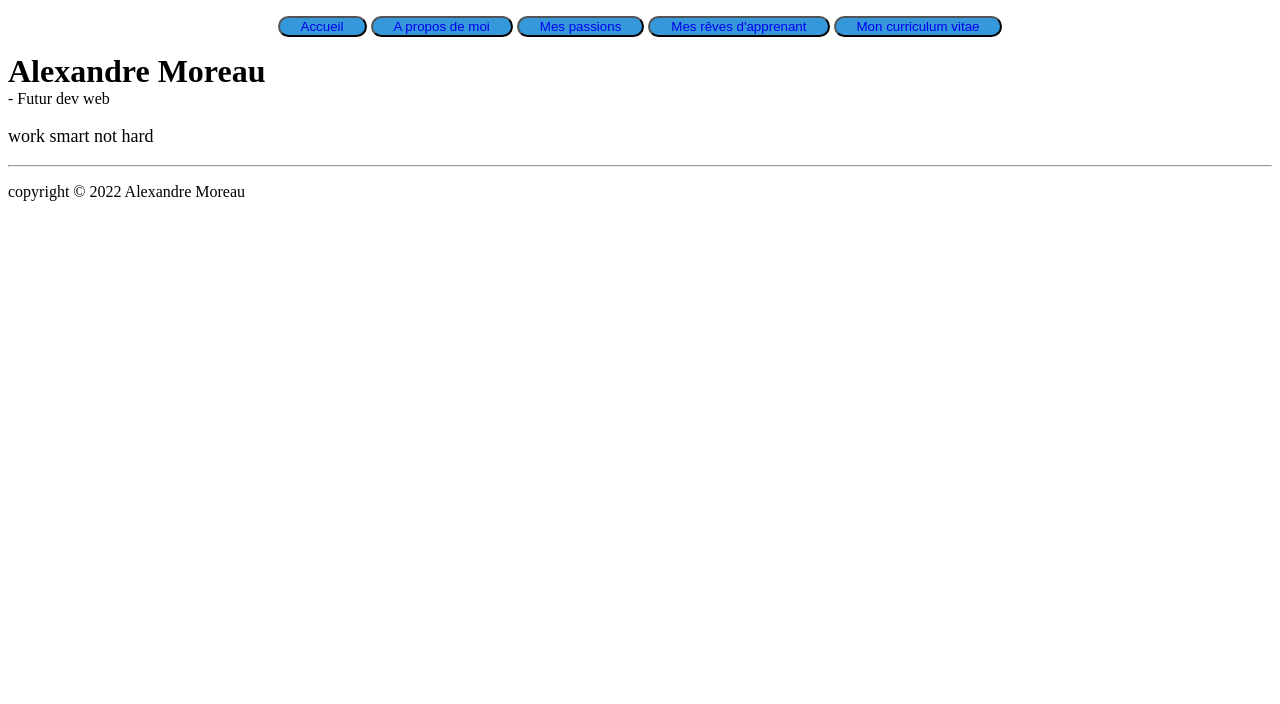
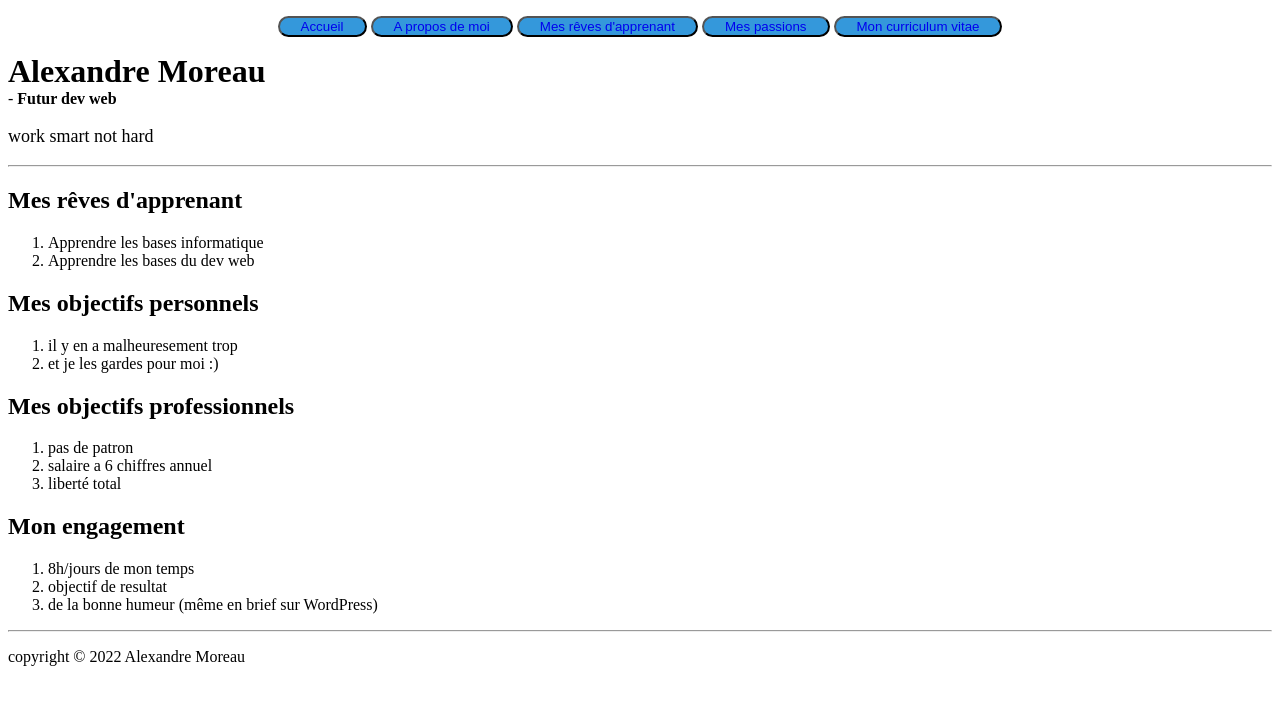
Before and after one commit to Incroyable-Dev-PHP/alexm-presentation, a plain HTML site: page my-dreams.html in a window 1280 px wide. Drawn offline with Linux system fonts and the light colour scheme.

Commit message:
mardi 1/11/22

```diff
--- a/css/style.css
+++ b/css/style.css
@@ -32,3 +32,7 @@ nav ul li {
     list-style: none;
     display: inline;
 }
+
+section a {
+    text-decoration: none;
+}
--- a/my-dreams.html
+++ b/my-dreams.html
@@ -6,6 +6,7 @@
     <meta http-equiv="X-UA-Compatible" content="IE=edge">
     <meta http-equiv="refresh" content="10">
     <meta name="viewport" content="width=device-width, initial-scale=1.0">
+    <meta rel="shortcut icon" href="./img/escalade.webp">
     <title>Mes rêves d'apprenant</title>
     <link rel="stylesheet" href="./css/style.css">
 
@@ -16,17 +17,41 @@
             <ul>
                 <li><button><a href="./index.html">Accueil</a></button></li>
                 <li><button><a href="./about-me.html">A propos de moi</a></button></li>
+                <li><button><a href="./my-dreams.html">Mes rêves d'apprenant</a></button></li>
                 <li><button><a href="./my-passions.html">Mes passions</a></button></li>
-                <li><button><a href="./my-dreams.html">Mes rêves d'apprenant</a></button></li>
                 <li><button><a href="./cv developpement web.pdf" target="_blank">Mon curriculum vitae</a></button></li>
             </ul>
         </nav>
-        <p><h1>Alexandre Moreau</h1> - Futur dev web</p>
+        <p><h1>Alexandre Moreau</h1> - <strong>Futur dev web</strong></p>
         <p id="slogan">work smart not hard</p>
         <hr>
     </header>
-    <section></section>
+    <section>
+        <h1>Mes rêves d'apprenant</h1>
+        <ol>
+            <li>Apprendre les bases informatique</li>
+            <li>Apprendre les bases du dev web</li>
+        </ol>
+        <h2>Mes objectifs personnels</h2>
+        <ol>
+            <li>il y en a malheuresement trop</li>
+            <li>et je les gardes pour moi :)</li>
+        </ol>
+        <h2>Mes objectifs professionnels</h2>
+        <ol>
+            <li>pas de patron</li>
+            <li>salaire a 6 chiffres annuel</li>
+            <li>liberté total</li>
+        </ol>
+        <h2>Mon engagement</h2>
+        <ol>
+            <li>8h/jours de mon temps</li>
+            <li>objectif de resultat</li>
+            <li>de la bonne humeur (même en brief sur WordPress)</li>
+        </ol>
+    </section>
     <footer>
+        <hr>
         <p> copyright &copy; 2022 Alexandre Moreau </p>
     </footer>
 </body>
```
Also changed, not shown: about-me.html (+4 -2 lines), index.html (+14 -6 lines), my-passions.html (+13 -3 lines), img/grimpe bo.png (added), img/grimpe_bo_mini.png (added), img/matete.webp, img/mateteMini.webp (added), img/mateteO.webp (deleted), img/pyrappr.JPG (added), img/pyrappr_mini.jpg (added).
